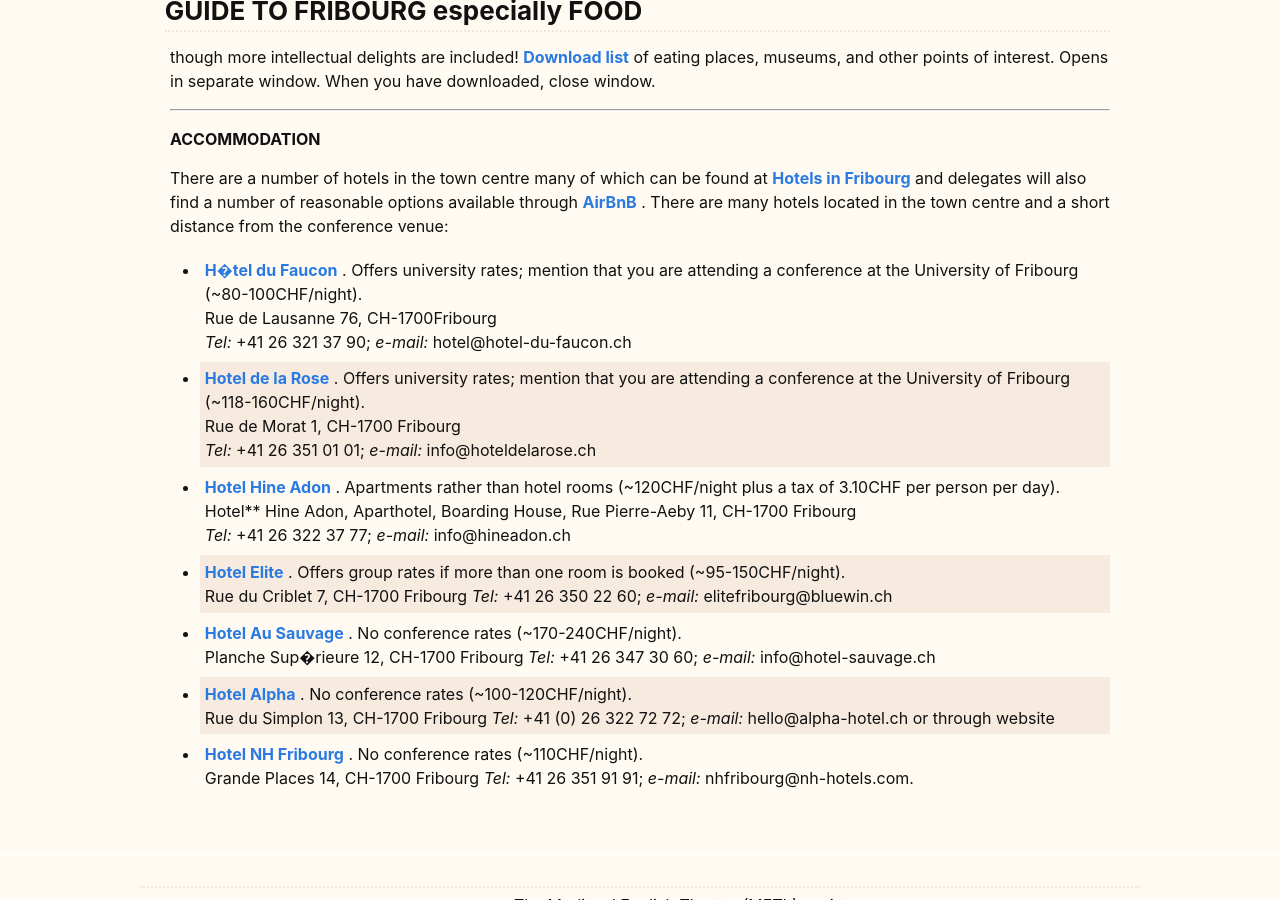
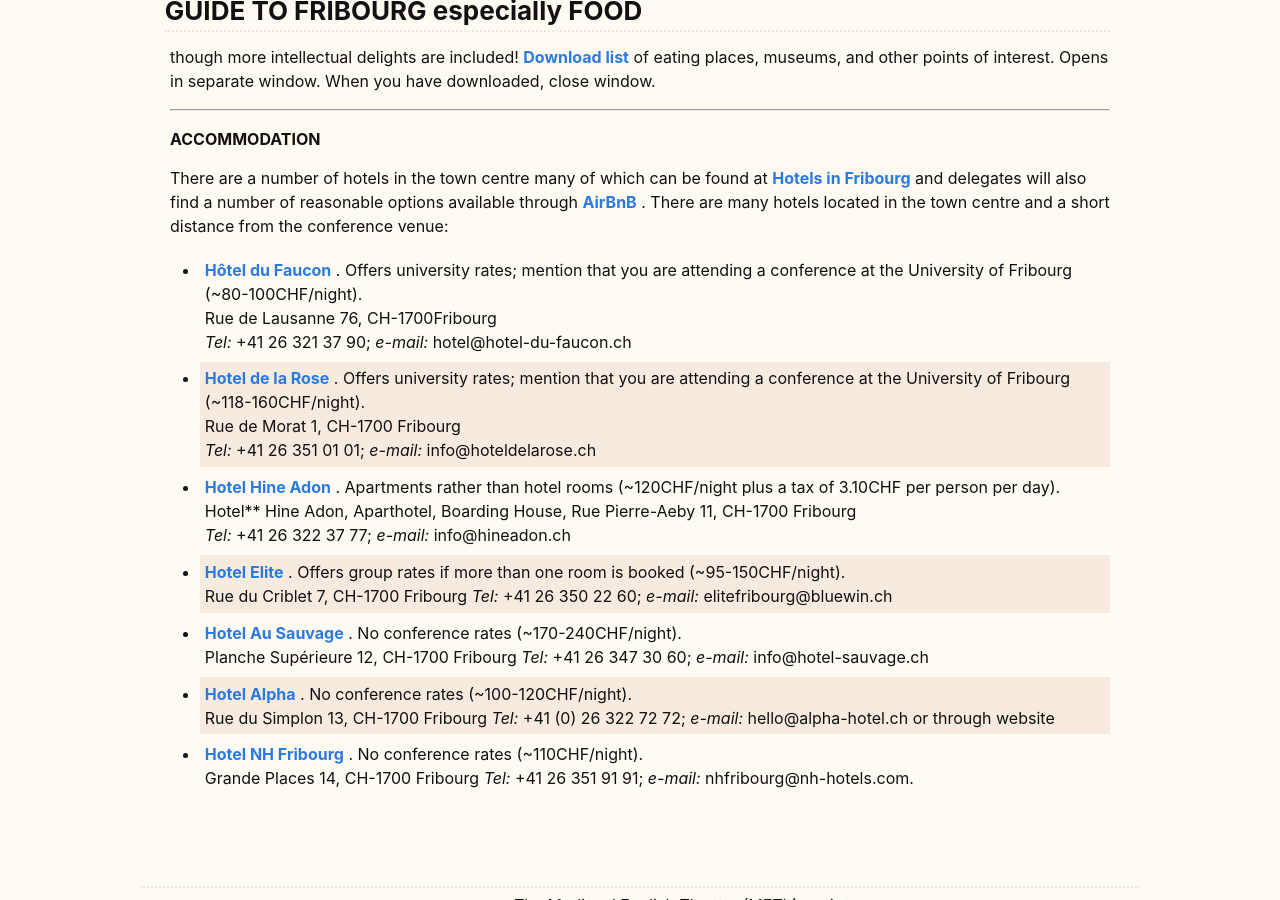
Before and after one commit to MedievalEnglishTheatre/MedievalEnglishTheatre.github.io, a Jekyll site: the page built from src/meetings/meet_2019/index.md, in a window 1280 px wide and 900 px high, scrolled down 1693 px. Built offline with Jekyll 4.4.1, drawn with Linux system fonts in a browser that asks for light colours.

Commit message:
Update index_2019.md

```diff
--- a/src/meetings/meet_2019/index.md
+++ b/src/meetings/meet_2019/index.md
@@ -60,7 +60,7 @@
 
 There are a number of hotels in the town centre many of which can be found at [ **Hotels in Fribourg** ](https://www.hotelsfribourg.com/tag/fribourg/) and delegates will also find a number of reasonable options available through [ **AirBnB** ](https://www.airbnb.co.uk/s/Fribourg--Switzerland/). There are many hotels located in the town centre and a short distance from the conference venue:
 
--  [ **H�tel du Faucon** ](http://www.hotel-du-faucon.ch/) . Offers university rates; mention that you are attending a conference at the University of Fribourg (~80-100CHF/night).
+-  [ **Hôtel du Faucon** ](http://www.hotel-du-faucon.ch/) . Offers university rates; mention that you are attending a conference at the University of Fribourg (~80-100CHF/night).
       Rue de Lausanne 76, CH-1700Fribourg
       *Tel:* +41 26 321 37 90; *e-mail:* hotel@hotel-du-faucon.ch
 -  [ **Hotel de la Rose** ](https://www.hoteldelarose.ch/en/) . Offers university rates; mention that you are attending a conference at the University of Fribourg (~118-160CHF/night).
@@ -72,7 +72,7 @@
 -  [ **Hotel Elite** ](http://www.elitefribourg.ch/en/) . Offers group rates if more than one room is booked (~95-150CHF/night).
       Rue du Criblet 7, CH-1700 Fribourg       *Tel:* +41 26 350 22 60; *e-mail:* elitefribourg@bluewin.ch
 -  [ **Hotel Au Sauvage** ](http://www.hotel-sauvage.ch/en/) . No conference rates (~170-240CHF/night).
-      Planche Sup�rieure 12, CH-1700 Fribourg       *Tel:* +41 26 347 30 60; *e-mail:* info@hotel-sauvage.ch
+      Planche Supérieure 12, CH-1700 Fribourg       *Tel:* +41 26 347 30 60; *e-mail:* info@hotel-sauvage.ch
 -  [ **Hotel Alpha** ](http://www.alpha-hotel.ch/) . No conference rates (~100-120CHF/night).
       Rue du Simplon 13, CH-1700 Fribourg       *Tel:* +41 (0) 26 322 72 72; *e-mail:* hello@alpha-hotel.ch or through website
 -  [ **Hotel NH Fribourg** ](http://www.alpha-hotel.ch/) . No conference rates (~110CHF/night).
```
